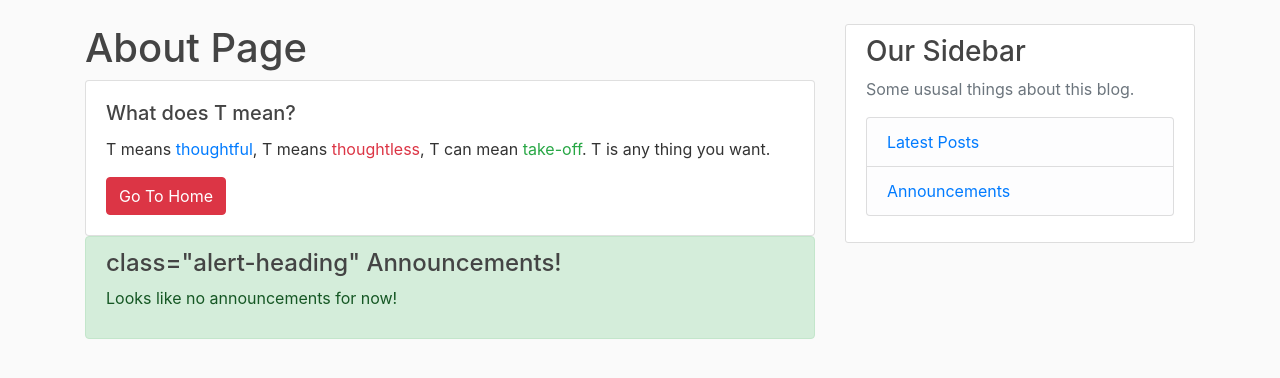
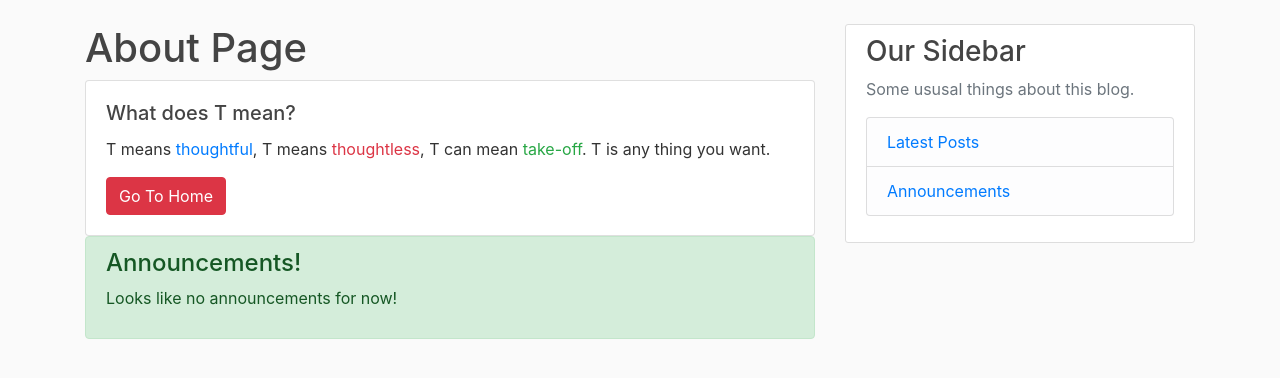
Before and after one commit to sarthoksarik/django_blog_deployed, a Django app: template blog/templates/blog/about.html in a window 1280 px wide. Shown: the part 56-434 px from the top of the page. Run offline with Django 3.2, Linux system fonts and the light colour scheme; the template is opened without the code that fills it, so the values that code supplies are empty; some libraries are stand-ins or nearby versions.

Commit message:
fix some problems

```diff
--- a/blog/static/blog/main.css
+++ b/blog/static/blog/main.css
@@ -41,7 +41,7 @@ body {
   }
 
   a.article-title:hover {
-    color: #428bca;
+    color: #b4331c;
     text-decoration: none;
   }
 
--- a/blog/templates/blog/about.html
+++ b/blog/templates/blog/about.html
@@ -14,7 +14,7 @@
     </div>
 </div>
 <div class="alert alert-success" role="alert">
-    <h4> class="alert-heading" Announcements!</h4>
+    <h4 class="alert-heading"> Announcements!</h4>
     <p>Looks like no announcements for now!</p>
 </div>
 {% endblock content %}
```
